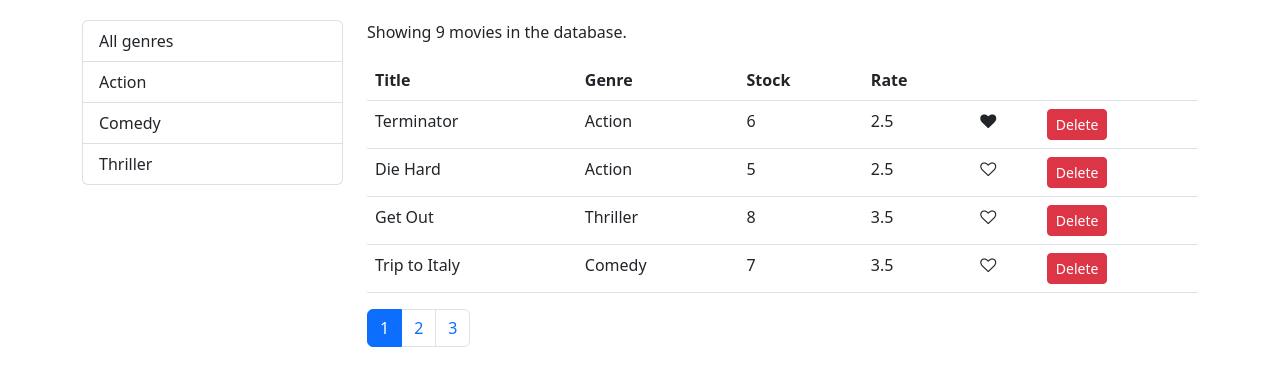
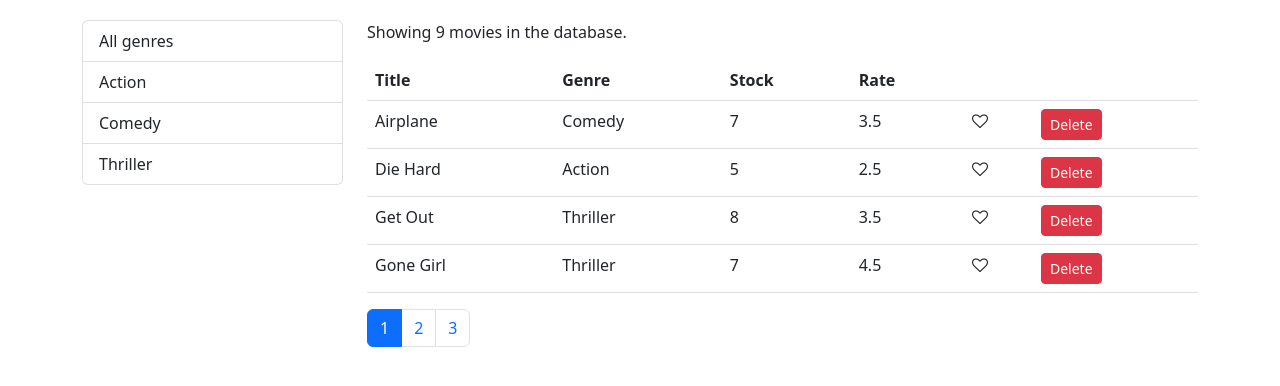
Before and after one commit to udaya19/react-sort-filter-pagination, a React (Create React App) app: page / in a window 1280 px wide. Shown: the top 386 px of the page. Built offline with nearby package versions, Linux system fonts and the light colour scheme.

Commit message:
initial-commit

```diff
--- /dev/null
+++ b/src/components/movieTable.jsx
@@ -0,0 +1,42 @@
+import React from "react";
+import Like from "./common/like";
+const MoviesTable = (props) => {
+  const { movies, onDelete, onLike, onSort } = props;
+  return (
+    <table className="table">
+      <thead>
+        <tr>
+          <th onClick={() => onSort("title")}>Title</th>
+          <th onClick={() => onSort("genre.name")}>Genre</th>
+          <th onClick={() => onSort("numberInStock")}>Stock</th>
+          <th onClick={() => onSort("dailyRentalRate")}>Rate</th>
+          <th />
+          <th />
+        </tr>
+      </thead>
+      <tbody>
+        {movies.map((movie) => (
+          <tr key={movie._id}>
+            <td>{movie.title}</td>
+            <td>{movie.genre.name}</td>
+            <td>{movie.numberInStock}</td>
+            <td>{movie.dailyRentalRate}</td>
+            <td>
+              <Like liked={movie.liked} onClick={() => onLike(movie)} />
+            </td>
+            <td>
+              <button
+                onClick={() => onDelete(movie)}
+                className="btn btn-danger btn-sm"
+              >
+                Delete
+              </button>
+            </td>
+          </tr>
+        ))}
+      </tbody>
+    </table>
+  );
+};
+
+export default MoviesTable;
--- a/src/components/movies.jsx
+++ b/src/components/movies.jsx
@@ -1,10 +1,11 @@
 import React, { Component } from "react";
-import Like from "./common/like";
+import _ from "lodash";
 import ListGroup from "./common/listGroup";
 import Pagination from "./common/pagination";
 import { getMovies } from "../services/fakeMovieService";
 import { getGenres } from "../services/fakeGenreService";
 import { paginate } from "../utils/paginate";
+import MoviesTable from "./movieTable";
 
 class Movies extends Component {
   state = {
@@ -12,6 +13,7 @@
     pageSize: 4,
     currentPage: 1,
     genres: [],
+    sortColumn: { path: "title", order: "asc" },
   };
 
   componentDidMount() {
@@ -32,6 +34,17 @@
     this.setState({ movies });
   };
 
+  handleSort = (path) => {
+    const sortColumn = { ...this.state.sortColumn };
+    if (sortColumn.path === path) {
+      sortColumn.order = sortColumn.order === "asc" ? "desc" : "asc";
+    } else {
+      sortColumn.path = path;
+      sortColumn.order = "asc";
+    }
+    this.setState({ sortColumn });
+  };
+
   handlePageChange = (page) => {
     this.setState({ currentPage: page });
   };
@@ -47,6 +60,7 @@
       currentPage,
       movies: allMovies,
       selectedGenre,
+      sortColumn,
     } = this.state;
 
     if (count === 0) return <p>There are no movies in the database.</p>;
@@ -54,7 +68,8 @@
       selectedGenre && selectedGenre._id
         ? allMovies.filter((m) => m.genre._id === selectedGenre._id)
         : allMovies;
-    const movies = paginate(filtered, currentPage, pageSize);
+    const sorted = _.orderBy(filtered, [sortColumn.path], [sortColumn.order]);
+    const movies = paginate(sorted, currentPage, pageSize);
 
     return (
       <div className="row">
@@ -67,42 +82,12 @@
         </div>
         <div className="col">
           <p>Showing {filtered.length} movies in the database.</p>
-          <table className="table">
-            <thead>
-              <tr>
-                <th>Title</th>
-                <th>Genre</th>
-                <th>Stock</th>
-                <th>Rate</th>
-                <th />
-                <th />
-              </tr>
-            </thead>
-            <tbody>
-              {movies.map((movie) => (
-                <tr key={movie._id}>
-                  <td>{movie.title}</td>
-                  <td>{movie.genre.name}</td>
-                  <td>{movie.numberInStock}</td>
-                  <td>{movie.dailyRentalRate}</td>
-                  <td>
-                    <Like
-                      liked={movie.liked}
-                      onClick={() => this.handleLike(movie)}
-                    />
-                  </td>
-                  <td>
-                    <button
-                      onClick={() => this.handleDelete(movie)}
-                      className="btn btn-danger btn-sm"
-                    >
-                      Delete
-                    </button>
-                  </td>
-                </tr>
-              ))}
-            </tbody>
-          </table>
+          <MoviesTable
+            movies={movies}
+            onLike={this.handleLike}
+            onDelete={this.handleDelete}
+            onSort={this.handleSort}
+          />
           <Pagination
             itemsCount={filtered.length}
             pageSize={pageSize}
--- /dev/null
+++ b/webpack.config.js
@@ -0,0 +1,9 @@
+const path = require("path");
+module.exports = {
+  entry: "./src/index.js",
+  output: {
+    filename: "main.js",
+    path: path.resolve(__dirname, "dist"),
+  },
+  mode: "development",
+};
```
Also changed, not shown: package.json (+7 -0 lines), 3 other files (tests, documents, lock files or other folders).
